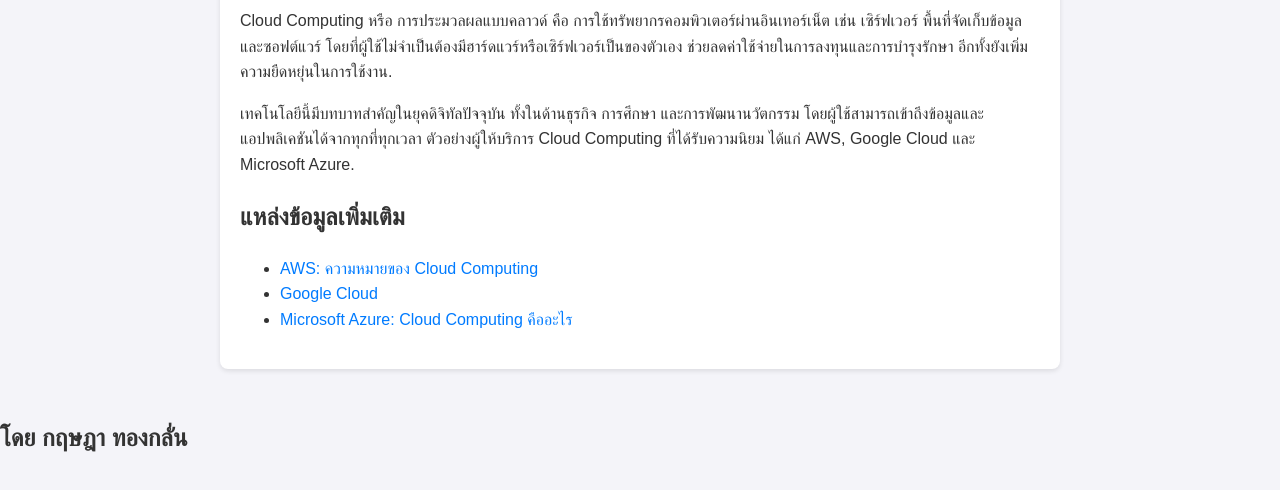
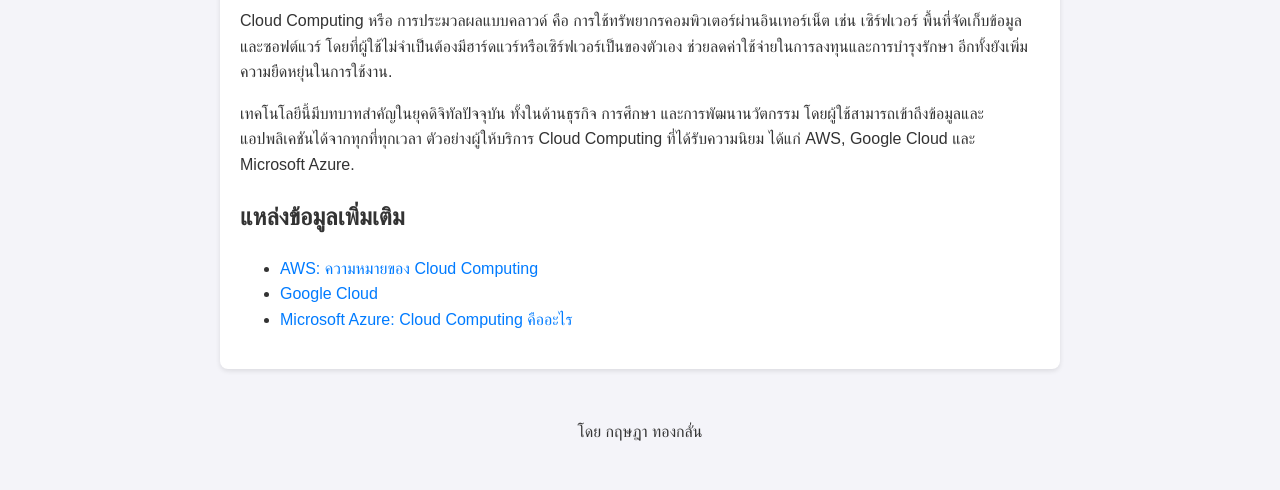
Before and after one commit to bemtoaza331/test_website, a plain HTML site: page index.html in a window 1280 px wide. Shown: the part 156-646 px from the top of the page. Drawn offline with Linux system fonts and the light colour scheme.

Commit message:
index.html

```diff
--- a/index.html
+++ b/index.html
@@ -53,6 +53,6 @@
             <li><a href="https://azure.microsoft.com/th-th/overview/what-is-cloud-computing/" target="_blank">Microsoft Azure: Cloud Computing คืออะไร</a></li>
      </ul>
    </div>
- <h2>โดย กฤษฎา ทองกลั่น</h2>
+<center> โดย กฤษฎา ทองกลั่น </center>
 </body>
 </html>
```
